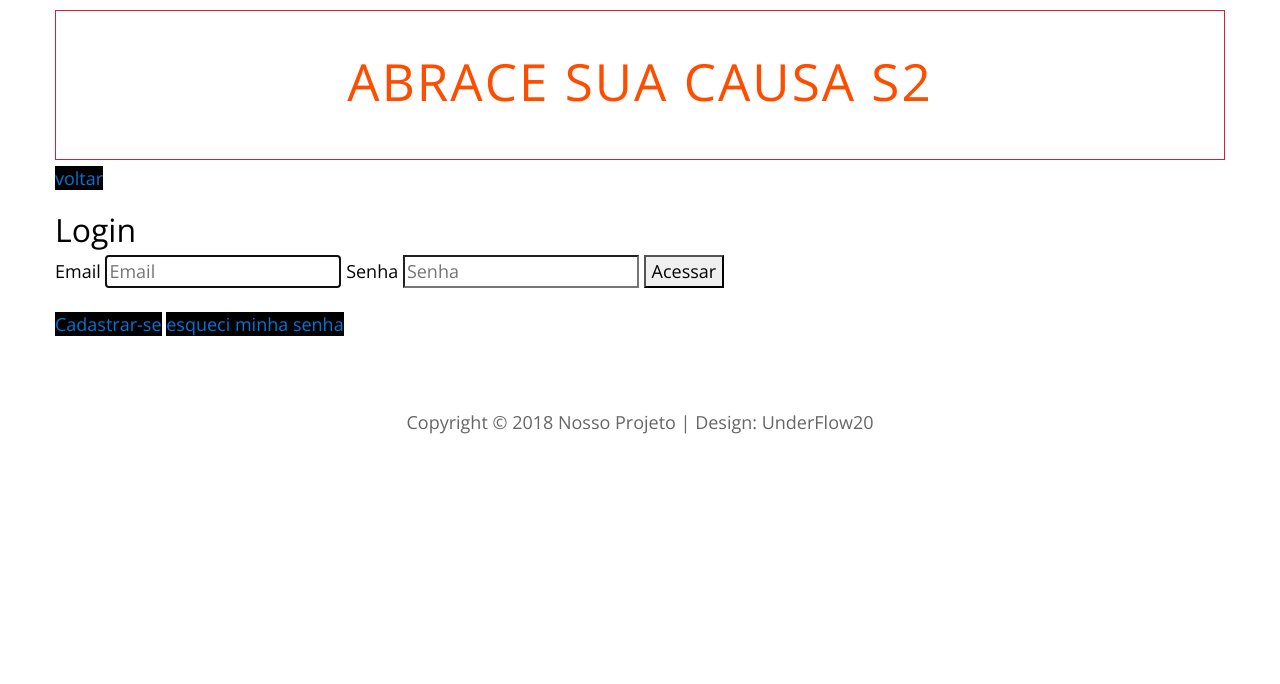
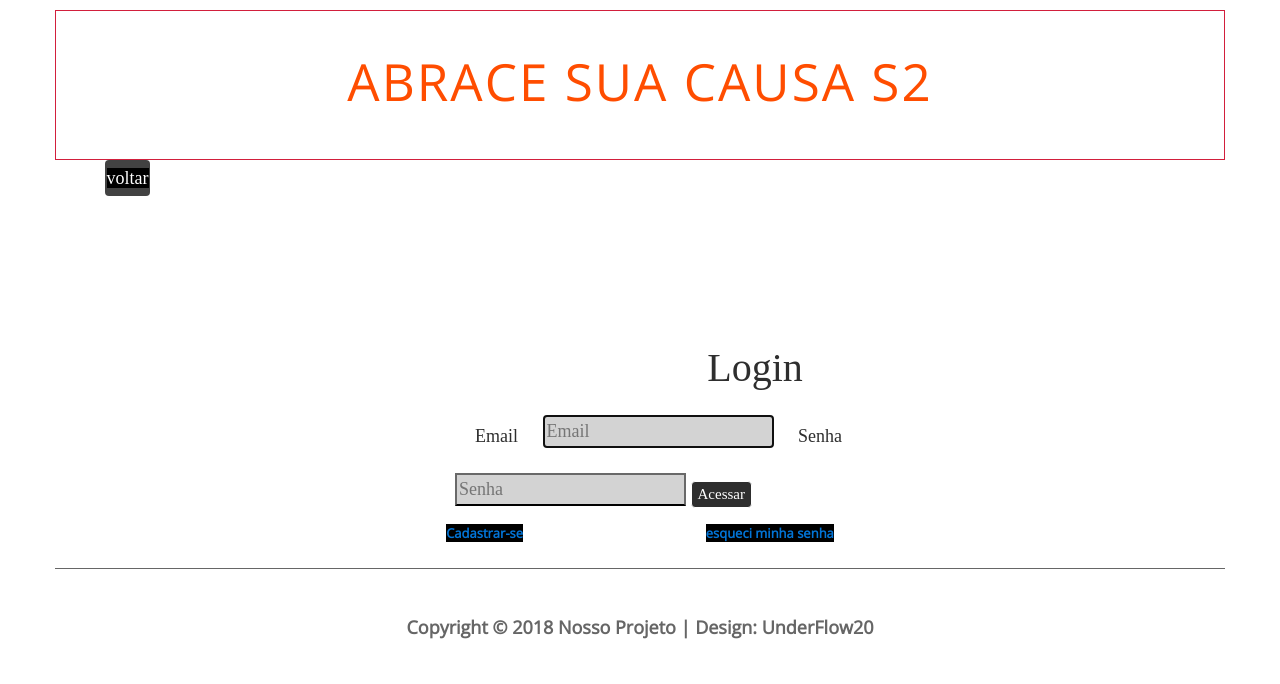
Before and after one commit to VieiraGabrielAlexandre/ProjetoDevOps, a PHP site: page /ProjetoDevOps/login.php in a window 1280 px wide. Shown: the top 684 px of the page. Run offline with PHP 8.4, Linux system fonts and the light colour scheme; some libraries are stand-ins or nearby versions; some web fonts are replaced.

Commit message:
CSS E CADASTRESE

```diff
--- /dev/null
+++ b/css/login.css
@@ -0,0 +1,159 @@
+@charset "UTF-8";
+@font-face {
+font-family: 'FonteLogo';
+src: url("../font-awesome-4.6.3/fonts/Sofia-Regular.otf");
+}
+
+@font-face{
+font-family: 'FonteLogo2';
+src: url("../font-awesome-4.6.3/fonts/BEBAS___.ttf");
+}
+
+
+@font-face{
+font-family: 'Fontemenu';
+src: url("../font-awesome-4.6.3/fonts/Raleway-Italic.ttf");
+}
+
+
+
+section#welcome2 {
+position: relative;
+left: 48px;
+width: 1300px;
+height: 150px;
+background-image: url("../img/capa.jpg");
+border: 2px solid;
+color: #ffffff;
+box-shadow: 10px 10px 10px #424242;
+
+}
+
+section#welcome2 h1{
+text-align: center;
+color: #ffffff;
+margin-top: 26px;
+font-size: 80px;
+font-family: 'FonteLogo';
+font-w;
+opacity: 1;
+
+}
+
+
+
+
+
+#p1 {
+position: relative;
+text-align: center;
+background-color: #424242;
+color: #ffffff;
+width: 45px;
+border-radius: 4px 4px 4px 4px;
+left: 50px;
+font-family: 'Fontemenu';
+}
+
+#p1 a{
+text-decoration: none;
+list-style: none;
+color: inherit;
+}
+
+
+
+div#login {
+position: relative;
+font-family: 'FonteLogo2';
+color: #2E2E2E;
+width: 600px;
+background-color: #ffffff;
+left: 400px;
+margin-top:150px;
+}
+
+div#login h2{
+text-align: center;
+font-size: 40px;
+}
+
+
+form#login label {
+position: relative;
+padding: 20px;
+top: 5px;
+}
+
+
+form#login input {
+position: relative;
+border: 2px solid;
+border-bottom: 2px solid;
+border-bottom-color: #000000;
+color: #696969;
+background-color: #D3D3D3;
+}
+
+
+
+div#login button {
+position: relative;
+background-color: #2E2E2E;
+border: 1px solid;
+border-radius: 4px 4px 4px 4px;
+font-family: 'FonteLogo2';
+color: #ffffff;
+font-size: 15px;
+top: 4px;
+
+}
+
+
+
+
+
+
+
+
+
+
+
+form#legenda {
+position: relative;
+text-align: center;
+font-size: 10px;
+width: auto;
+margin-top: 10px;
+
+}
+
+
+
+
+form#legenda label{
+position: relative;
+font-weight: bold;
+
+padding: 0px 90px 0px 90px;
+}
+
+form#legenda a{
+position:relative;
+text-decoration: none;
+font-size: 13px;
+}
+
+
+
+
+footer {
+position: relative;
+clear: both;
+border-top: 1px solid;
+text-align: center;
+font-weight: bold;
+clear: both;
+
+
+}
--- a/db_usuariosFisicos.php
+++ b/db_usuariosFisicos.php
@@ -2,7 +2,7 @@
 class dbconsultapessoafisica {
 
     //host
-    public $host = 'localhost';
+    public $host = '127.0.0.1';
 
     //usuario
     public $usuario = 'root';
--- a/index.php
+++ b/index.php
@@ -16,6 +16,7 @@ http://www.templatemo.com/tm-496-pipeline
     <link rel="stylesheet" href="css/bootstrap.min.css">                                 <!-- Bootstrap style, http://v4-alpha.getbootstrap.com/ -->
     <link rel="stylesheet" href="css/magnific-popup.css">                                <!-- Magnific pop up style, http://dimsemenov.com/plugins/magnific-popup/ -->
     <link rel="stylesheet" href="css/templatemo-style.css">                              <!-- Templatemo style -->
+	<link rel="stylesheet" href="css/login.css">
 
     <!-- HTML5 shim and Respond.js for IE8 support of HTML5 elements and media queries -->
     <!-- WARNING: Respond.js doesn't work if you view the page via file:// -->
@@ -28,9 +29,9 @@ http://www.templatemo.com/tm-496-pipeline
       <body>
         <div class="container-fluid">
 
-            <section id="welcome" class="tm-content-box tm-banner margin-b-10">
+            <section id="welcome2" class="tm-content-box tm-banner margin-b-10">
                 <div class="tm-banner-inner">
-                    <h1 class="tm-banner-title" style="color:ff4d00;">Abrace Sua Causa s2</h1>
+                    <h1 class="tm-banner-title">Abrace Sua Causa s2</h1>
                 </div>
             </section>
 
```
Also changed, not shown: inserircadastro.php (+14 -1 lines), img/WhatsApp Image 2018-09-02 at 16.19.37.jpeg (added), img/WhatsApp Image 2018-09-02 at 16.39.15.jpeg (added), img/WhatsApp Image 2018-09-02 at 16.39.16.jpeg (added), img/capa.jpg (added).
